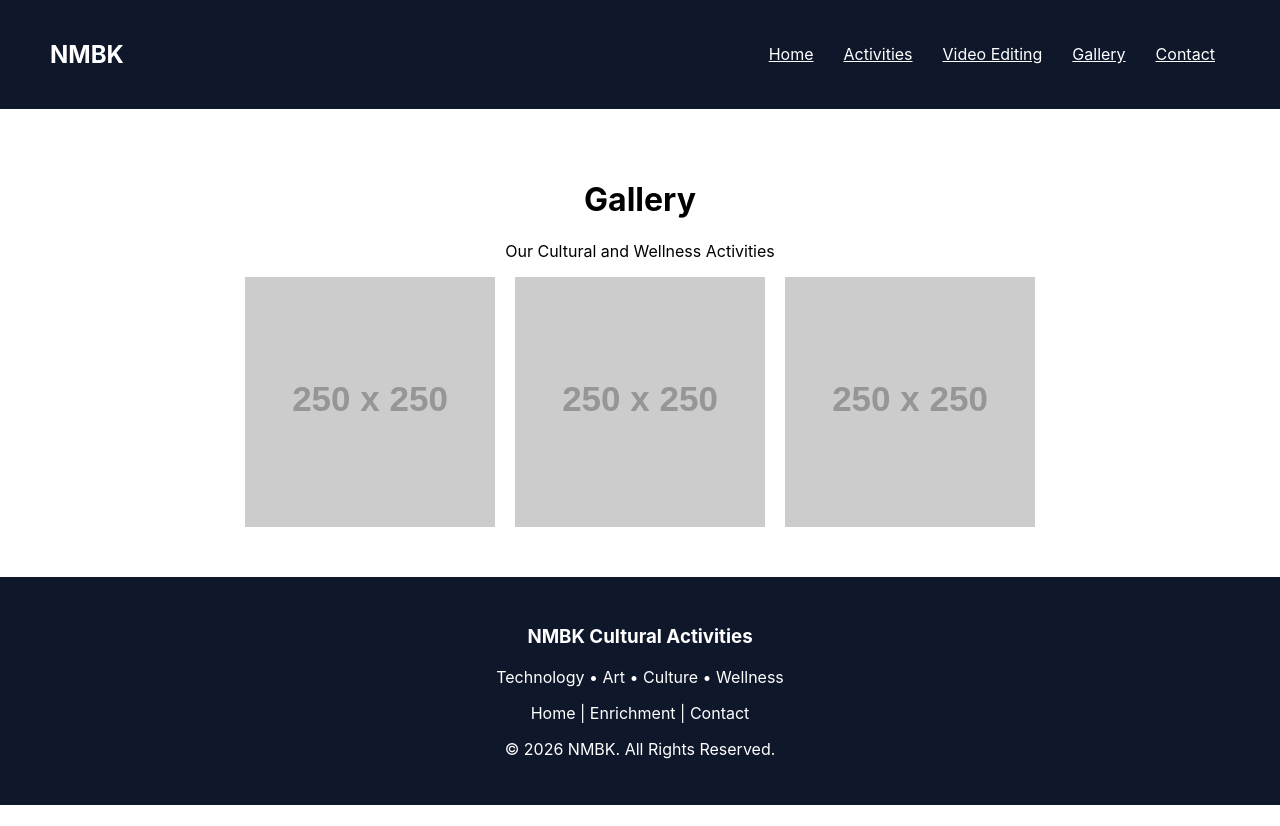
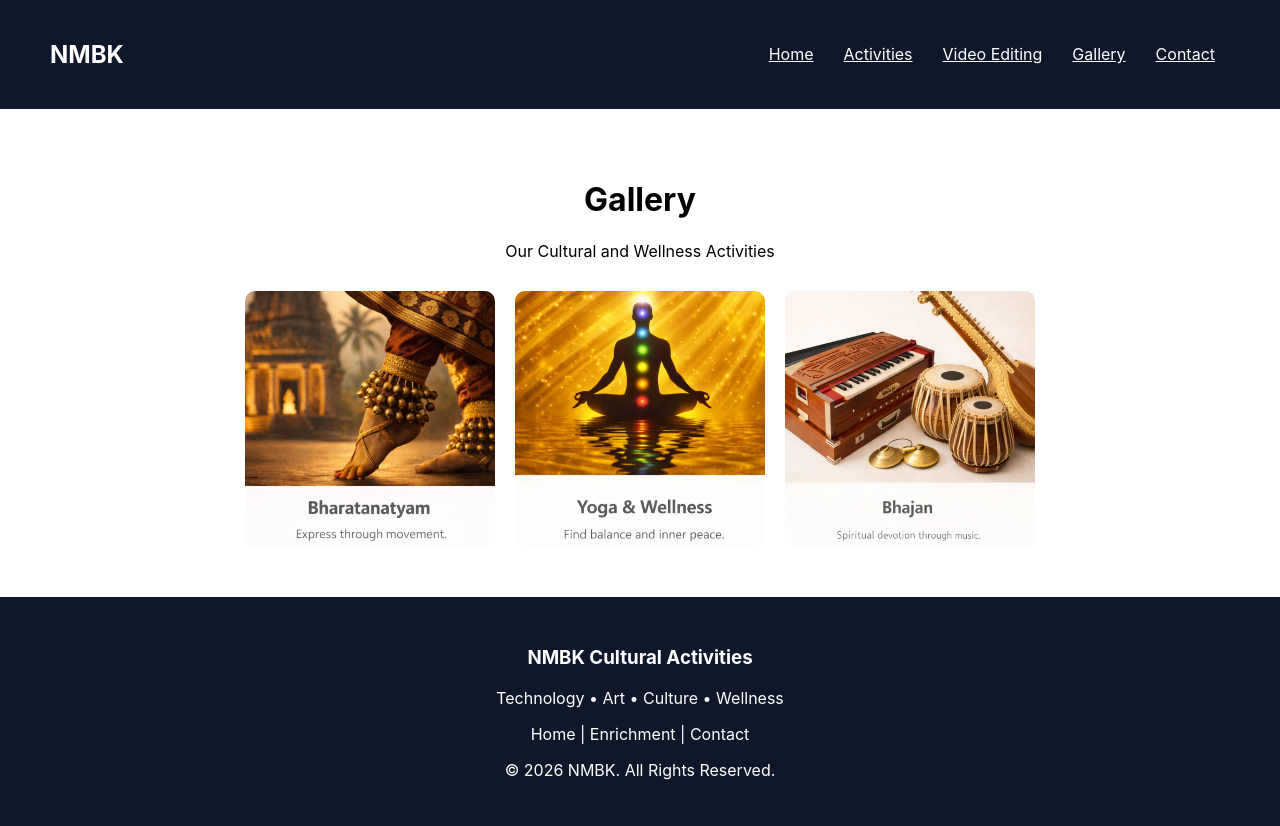
Before and after one commit to Sandhya123564/nmbk-project, a React (Create React App) app in the folder frontend/: page /gallery in a window 1280 px wide. Before the commit the page ends 805 px from the top, so only its background shows below. Built offline with nearby package versions, Linux system fonts and the light colour scheme.

Commit message:
Updated gallery images

```diff
--- a/frontend/src/components/Gallery.js
+++ b/frontend/src/components/Gallery.js
@@ -1,4 +1,8 @@
 import React from "react";
+
+import bharatanatyam from "../assets/images/bharatanatyam.jpg";
+import yoga from "../assets/images/yoga.jpg";
+import bhajan from "../assets/images/bhajan.jpg";
 
 function Gallery() {
   return (
@@ -7,15 +11,32 @@ function Gallery() {
 
       <p>Our Cultural and Wellness Activities</p>
 
-      <div style={{
-        display: "flex",
-        justifyContent: "center",
-        gap: "20px",
-        flexWrap: "wrap"
-      }}>
-        <img src="https://via.placeholder.com/250" alt="Activity 1" />
-        <img src="https://via.placeholder.com/250" alt="Activity 2" />
-        <img src="https://via.placeholder.com/250" alt="Activity 3" />
+      <div
+        style={{
+          display: "flex",
+          justifyContent: "center",
+          gap: "20px",
+          flexWrap: "wrap",
+          marginTop: "30px"
+        }}
+      >
+        <img
+          src={bharatanatyam}
+          alt="Bharatanatyam"
+          style={{ width: "250px", borderRadius: "10px" }}
+        />
+
+        <img
+          src={yoga}
+          alt="Yoga"
+          style={{ width: "250px", borderRadius: "10px" }}
+        />
+
+        <img
+          src={bhajan}
+          alt="Bhajan"
+          style={{ width: "250px", borderRadius: "10px" }}
+        />
       </div>
     </div>
   );
```
